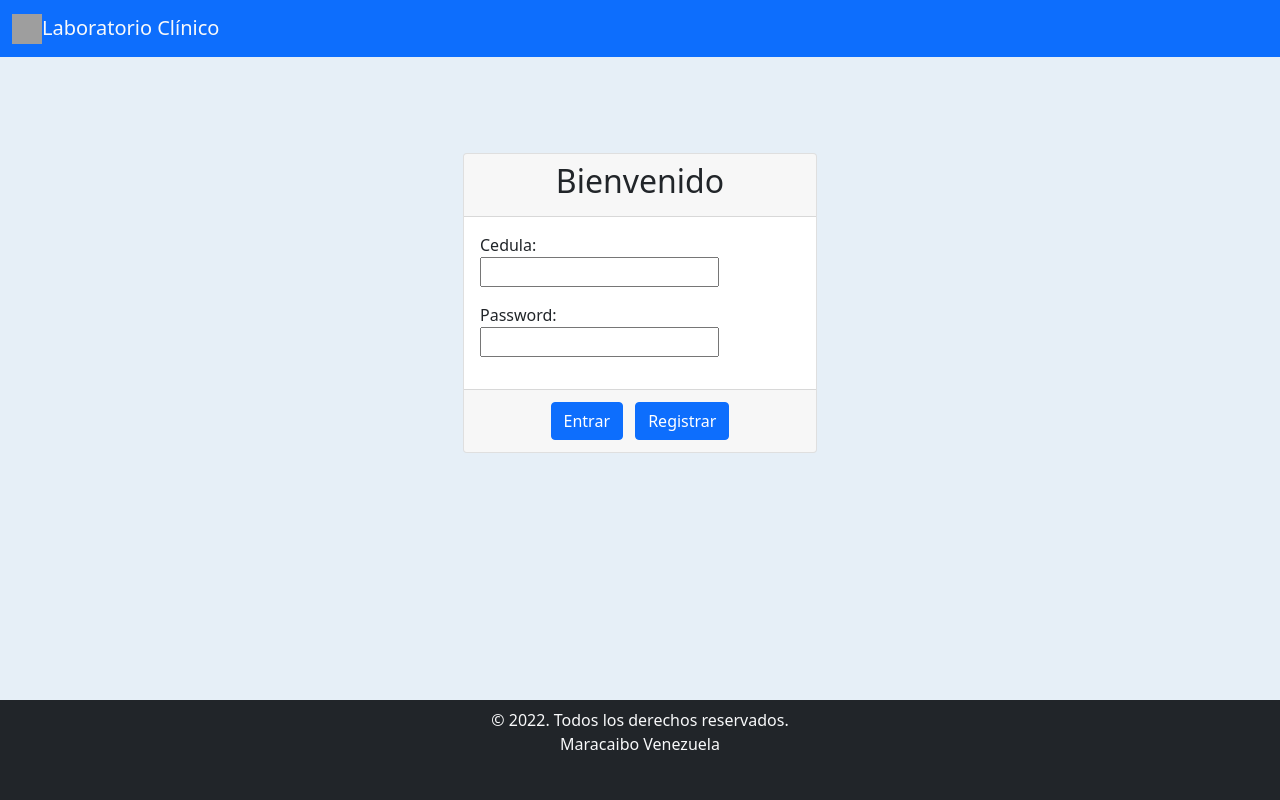
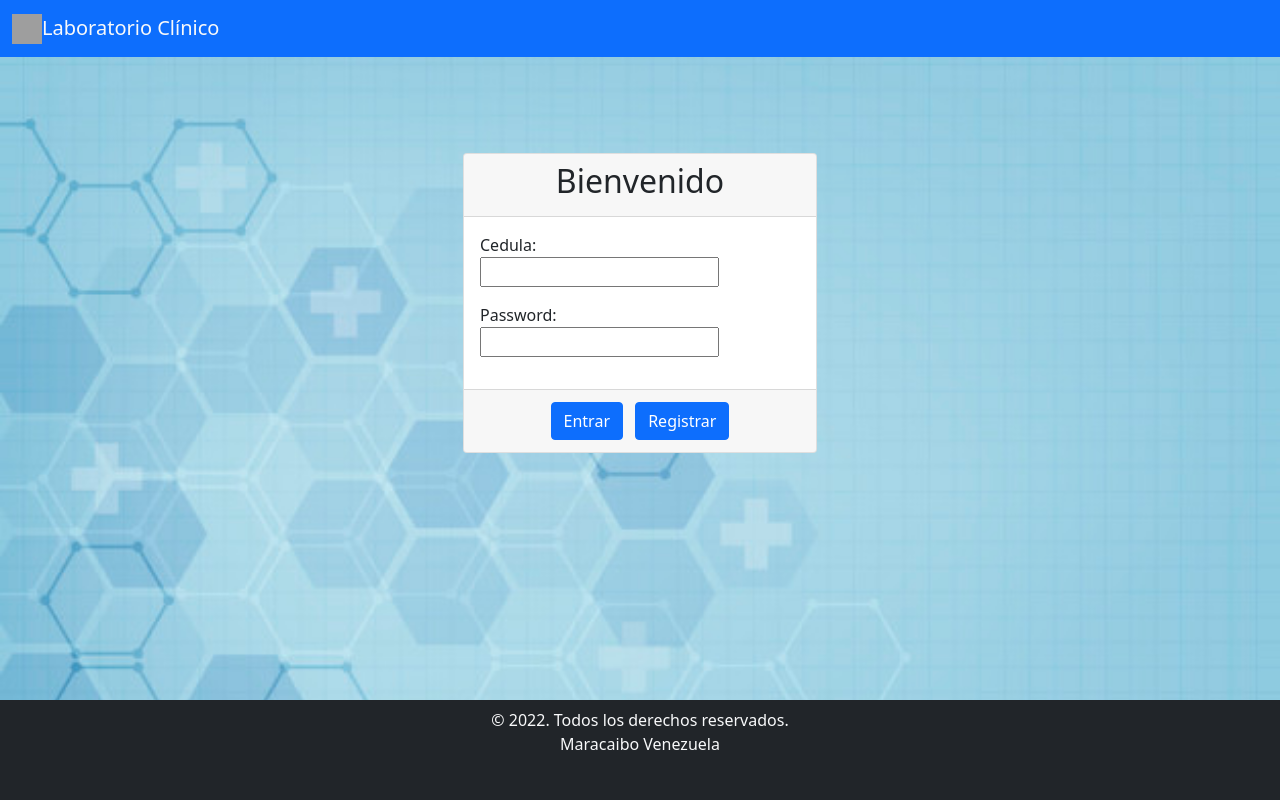
Before and after one commit to andrealvarez2d/programa-laboratorio, a PHP site: page /index.php in a window 1280 px wide. Run offline with PHP 8.4, Linux system fonts and the light colour scheme; grey boxes are pictures that could not be loaded.

Commit message:
agregar fondo

```diff
--- a/css/estilos.css
+++ b/css/estilos.css
@@ -4,7 +4,10 @@ html {
 
 body {
   height: 100%;
-  background: #e6eff7;
+  /*background: #e6eff7;*/
+  background-image: url(../img/abstract-medical-wallpaper-template-design-53876-61803.jpg);
+  background-repeat: no-repeat;
+  background-size: 100%;
 }
 
 input[type="number"]::-webkit-inner-spin-button,
```
Also changed, not shown: img/abstract-medical-wallpaper-template-design-53876-61803.jpg (added).
